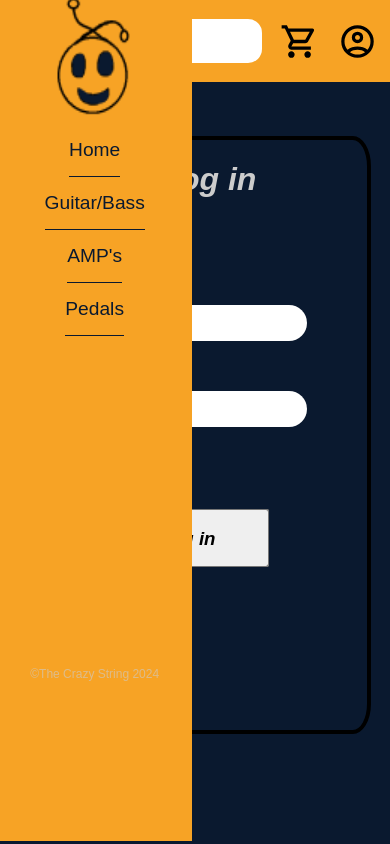
After one commit to Tyler87-sudo/Webshop, a PHP site: page /log_in.html in a window 390 px wide. The commit adds this page. Run offline with PHP 8.4, Linux system fonts and the light colour scheme.

Commit message:
Log in page speedrun 100% no mistakes
design complete

```diff
--- a/design/css/style.css
+++ b/design/css/style.css
@@ -157,7 +157,7 @@
   }
 
   /* product specs */
-  .specTitle{
+  .specTitle {
     text-align: center;
   }
 
@@ -175,10 +175,12 @@
     font-size: 75%;
     font-weight: normal;
   }
-  td{
+
+  td {
     background-color: #000;
   }
-  th{
+
+  th {
     background-color: #1C1B1F;
   }
 
@@ -253,4 +255,36 @@
     opacity: 1;
   }
 
+  /*  */
+
+
+  /* login page */
+  .logInField {
+    border: 4px solid #000;
+    width: 85%;
+    height: 70vh;
+    border-radius: 5%;
+    padding-left: 10%;
   }
+
+  .title {
+    text-align: center;
+    font-style: italic;
+    font-weight: bolder;
+  }
+
+  #username, #password{
+    border-radius: 50vh;
+    border: none;
+    height: 4vh;
+    width: 65vw;
+  }
+  #login{
+    font-family: 'Poppins', sans-serif;
+    font-style: italic;
+    margin-left: 25%;
+    width: 30vw;
+    height: 5vh;
+    scale: 1.4;
+  }
+}
--- /dev/null
+++ b/design/log_in.html
@@ -0,0 +1,49 @@
+<!DOCTYPE html>
+<html lang="en">
+
+<head>
+    <meta charset="UTF-8">
+    <meta name="viewport" content="width=device-width, initial-scale=1.0">
+    <title>Document</title>
+    <link rel="stylesheet" href="css/style.css">
+</head>
+
+<body>
+    <!-- navbar start-->
+    <div class="nav">
+        <img src="img/icons/menu.svg" id="menu_butt">
+        <div id="slide_menu">
+            <img src="img/Logo.png" class="Logo" width="100%" height="100%">
+            <a href="index.html">Home</a>
+            <a href="guit_bass.html">Guitar/Bass</a>
+            <a href="amps.html">AMP's</a>
+            <a href="pedals.html">Pedals</a>
+            <div class="copy">&copy;The Crazy String 2024</div>
+        </div>
+        <a href="index.html">
+            <img src="img/icons/home.svg">
+        </a>
+        <input type="text" placeholder="Search...">
+        <img src="img/icons/shopping_cart_24dp_FILL0_wght400_GRAD0_opsz24.svg" id="cart">
+        <img src="img/icons/account_circle.svg" id="account">
+    </div>
+    <!-- navbar end -->
+    <!-- main start -->
+    <main>
+        <br><br><br>
+        <div class="logInField">
+            <h1 class="title">Log in</h1>
+            <br><br>
+            <p><i><strong>Username</strong></i></p>
+            <input type="text" id="username">
+            <p><i><strong>Password</strong></i></p>
+            <input type="password" id="password">
+            <br><br><br><br><br><br>
+            <button onclick="logIn()" id="login"><b>Log in</b></button>
+
+        </div>
+    </main>
+    <!-- main eind -->
+</body>
+
+</html>
```
Lines whose indentation alone changed are shown as unchanged.
